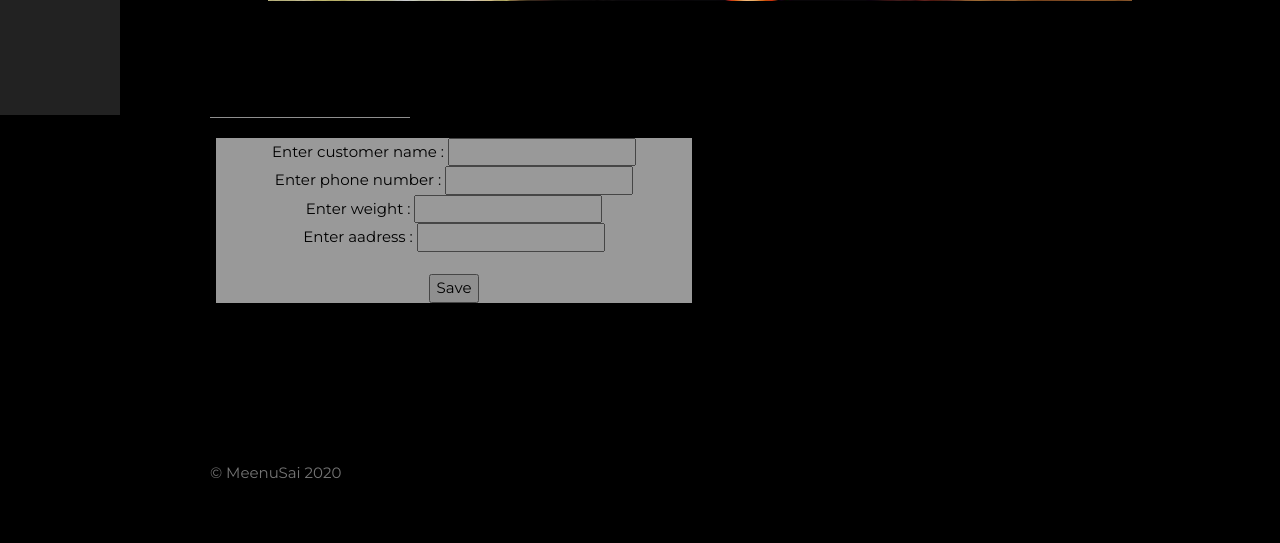
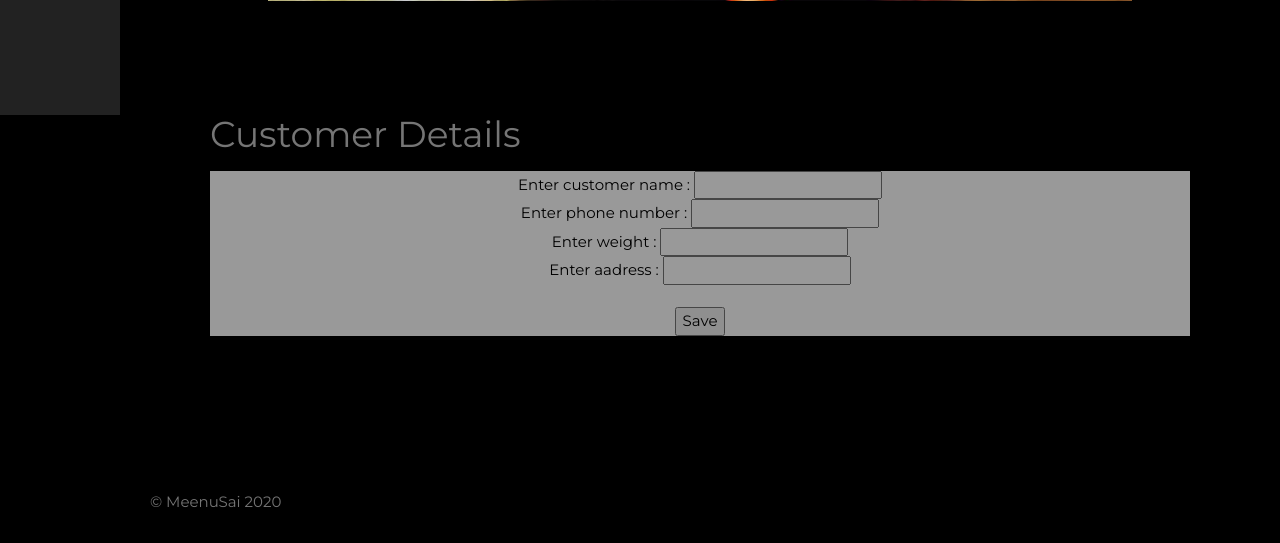
Before and after one commit to MeenuSai/bank_deployment_pi, a Python web app: template ConfigPage/templates/index.html in a window 1280 px wide. Shown: the part 685-1228 px from the top of the page. Before the commit the page ends 1163 px from the top, so only its background shows below. Run offline with Jinja, Linux system fonts and the light colour scheme; the template is opened without the code that fills it, so the values that code supplies are empty.

Commit message:
Update index.html

```diff
--- a/ConfigPage/templates/index.html
+++ b/ConfigPage/templates/index.html
@@ -83,19 +83,12 @@ div#loading {
   <!-- Settings Section -->
   <div class="w3-content w3-justify w3-text-grey w3-padding-64" id="details">
 
-    <hr style="width:200px" class="w3-opacity">
+<!--     <hr style="width:200px" class="w3-opacity">
     <div class="w3-row-padding" style="margin:0 -10px" align="left">
-    <div class="w3-half w3-margin-bottom">
+    <div class="w3-half w3-margin-bottom"> -->
+	  <h1> Customer Details</h1>
     <ul class="w3-ul w3-white w3-center w3-opacity w3-hover-opacity-off">
-{% with messages = get_flashed_messages(with_categories=true) %}
-  {% if messages %}
 
-    {% for category, message in messages %}
-    {{ message }}</li>
-    {% endfor %}
-
-  {% endif %}
-{% endwith %}
     <form action="/details" method="POST">
     Enter customer name : <input type="text" name="name" value=""><br>
     Enter phone number : <input type="INTEGER" name="mobile_number" value=""><br>
```
